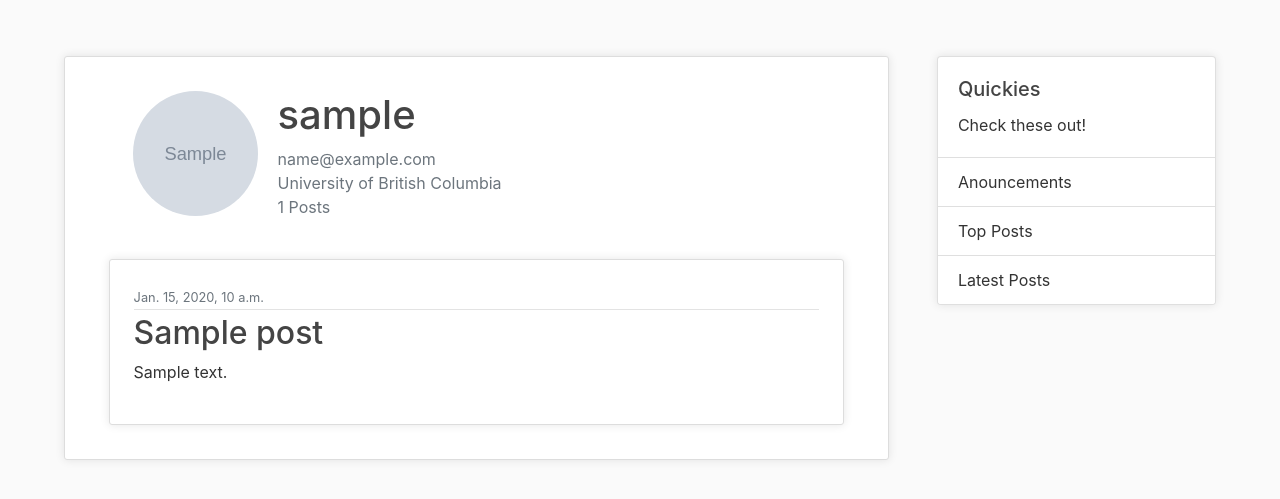
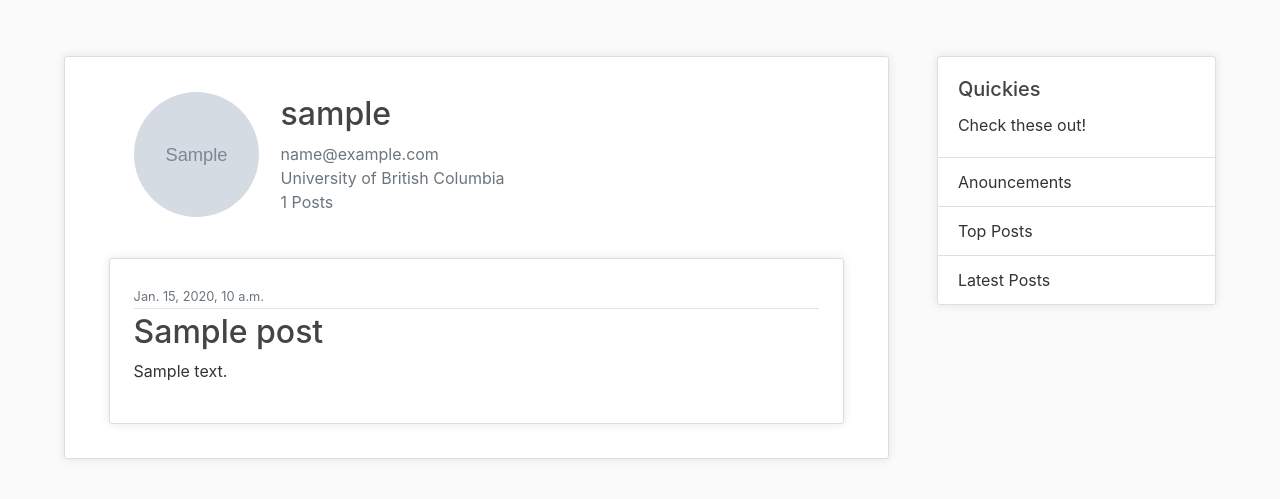
Before and after one commit to AnimeAllstar/DenkR, a Django app: a page that uses blog/templates/blog/user_posts.html in a window 1280 px wide. Shown: the part 56-555 px from the top of the page. Run offline with Django 3.2, Linux system fonts and the light colour scheme; a user stored in the database is signed in; tables that the repository leaves empty hold one stand-in row (values such as "Sample post"); grey boxes marked "Sample" are stand-in pictures; some libraries are stand-ins or nearby versions.

Commit message:
CSS fixes

```diff
--- a/blog/templates/blog/user_posts.html
+++ b/blog/templates/blog/user_posts.html
@@ -8,16 +8,13 @@
         {% if forloop.first %}
 
         <div class="media mt-4 ml-5">
-            <img class="rounded-circle account-img" src="{{ post.author.profile.image.url }}">
+            <table>
+                <tr>
+                    <td class="align-middle"><img class="rounded-circle account-img"
+                            src="{{ post.author.profile.image.url }}"></td>
+                    <td class="align-middle">
                         <div class="media-body">
-                <h2 class="account-heading">{{ view.kwargs.username }}</h2>
-                <p class="text-secondary">{{ post.author.email }} <br>
-                    <!--Change Email Var-->
-                    University of British Columbia <br>
-                    {{ page_obj.paginator.count }} Posts
-                </p>
-            </div>
-
+                            <h2>{{ view.kwargs.username }}</h2>
                             {% if post.author != user %}
                             {% if post.author in friends %}
                             <a class="btn btn-outline-primary" id="connect" role="button"
@@ -27,7 +24,15 @@
                                 href="{% url 'add-friend' view.kwargs.username %}">Connect</a>
                             {% endif %}
                             {%endif%}
-
+                            <p class="text-secondary">{{ post.author.email }} <br>
+                                <!--Change Email Var-->
+                                University of British Columbia <br>
+                                {{ page_obj.paginator.count }} Posts
+                            </p>
+                        </div>
+                    </td>
+                </tr>
+            </table>
         </div>
 
         {%endif%}
```
Also changed, not shown: blog/templates/blog/connections.html (+15 -1 lines). Lines whose indentation alone changed are shown as unchanged.
